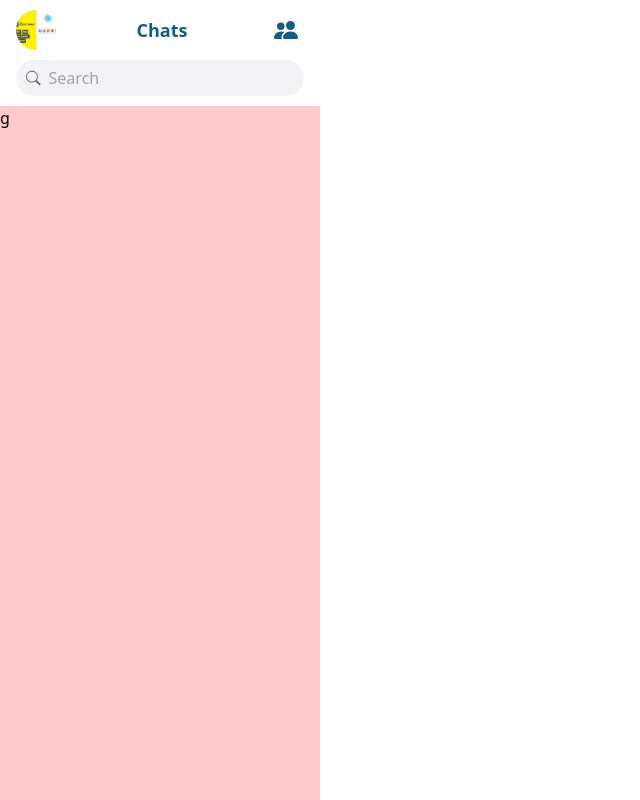
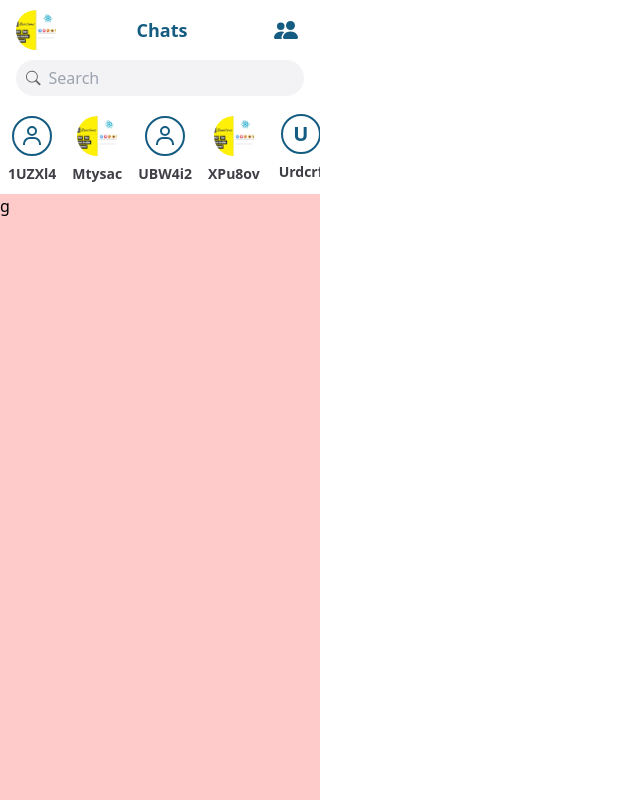
Before and after one commit to tuhinsaud4614/react-chat-app-client, a React (Create React App) app: page / in a window 1280 px wide. Shown: the whole page, without its empty margins (0-640 px from the left). Built offline with nearby package versions, Linux system fonts and the light colour scheme.

Commit message:
Component:Hook
useAvatar component created

```diff
--- /dev/null
+++ b/src/components/User/ActiveFriend.tsx
@@ -0,0 +1,35 @@
+import classNames from "classnames";
+import useAvatar from "../../hooks/useAvatar";
+import { getUserName } from "../../utils";
+import { IUser } from "../../utils/interfaces";
+
+const className = {
+  root: "flex flex-col justify-between items-center p-2 max-w-[90px] max-h-[5.5rem]",
+  avatar: "w-10 h-10 rounded-full overflow-hidden shrink-0 flex-grow",
+  common:
+    "w-10 h-10 border-2 border-secondary text-secondary rounded-full shrink-0 flex-grow",
+  text: "text-xl uppercase",
+  icon: "text-2xl",
+  title: "line-clamp-2 text-center text-sm mt-2 text-zinc-700 capitalize",
+};
+
+interface Props {
+  user: IUser;
+}
+
+export default function ActiveFriend({ user }: Props) {
+  const avatar = useAvatar({
+    user: user,
+    className: {
+      main: className.avatar,
+      text: classNames(className.common, className.text),
+      icon: classNames(className.common, className.icon),
+    },
+  });
+  return (
+    <li className={className.root}>
+      {avatar}
+      <strong className={className.title}>{getUserName(user)}</strong>
+    </li>
+  );
+}
--- /dev/null
+++ b/src/components/User/ActiveFriends.tsx
@@ -0,0 +1,18 @@
+import { demoUsers } from "../../utils/demo-data";
+import ActiveFriend from "./ActiveFriend";
+
+const className = {
+  root: "list-none m-0 flex items-center overflow-x-auto",
+};
+
+export default function ActiveFriends() {
+  return (
+    <section>
+      <ul className={className.root}>
+        {demoUsers.map((user) => (
+          <ActiveFriend key={user.id} user={user} />
+        ))}
+      </ul>
+    </section>
+  );
+}
--- a/src/components/User/Conversation.tsx
+++ b/src/components/User/Conversation.tsx
@@ -1,21 +1,20 @@
+import ActiveFriends from "./ActiveFriends";
 import ConversationHeader from "./ConversationHeader";
 import ConversationSearch from "./ConversationSearch";
 
 const className = {
   root: "w-full flex flex-col h-screen",
-  searchBox: "px-4 pb-2.5",
-  searchInputRoot: "flex items-center bg-[#868e991a] w-full rounded-3xl h-9",
-  searchResult: "w-full h-[80vh]",
 };
 
 export default function Conversation() {
   return (
-    <div className={className.root}>
+    <aside className={className.root}>
       <ConversationHeader />
       <ConversationSearch />
+      <ActiveFriends />
       <div className="bg-red-200 basis-full overflow-x-hidden">
         <div className="h-[200vh]">g</div>
       </div>
-    </div>
+    </aside>
   );
 }
--- a/src/components/User/ConversationSearch.tsx
+++ b/src/components/User/ConversationSearch.tsx
@@ -7,8 +7,9 @@ const className = {
   root: "px-4 pb-2.5",
   action: "hidden sm:block",
   input: "flex items-center bg-[#868e991a] w-full rounded-3xl h-9",
-  result: "w-full h-[80vh] rounded-md bg-white shadow-mine-2",
-  items: "list-none m-0 p-2.5",
+  result:
+    "w-full min-h-[40vh] max-h-[70vh] overflow-y-auto rounded-md bg-white shadow-mine-2",
+  items: "list-none h-full m-0 p-2.5",
 };
 
 function SearchAction() {
--- a/src/components/User/ConversationSearchItem.tsx
+++ b/src/components/User/ConversationSearchItem.tsx
@@ -1,7 +1,6 @@
-import { BiUser } from "react-icons/bi";
-import { useRipple } from "../../hooks";
+import { useAvatar, useRipple } from "../../hooks";
+import { getUserName } from "../../utils";
 import { IUser } from "../../utils/interfaces";
-import Avatar from "../Avatar";
 import ListTile from "../ListTile";
 
 const className = {
@@ -21,27 +20,17 @@ interface Props {
 }
 
 export default function ConversationSearchItem({ user, onClick }: Props) {
-  let leading = (
-    <Avatar.Icon icon={BiUser} size={24} rootClassName={className.avatarText} />
-  );
-
   const { mouseEvent } = useRipple({ className: "bg-primary/30" });
 
-  if (user.avatar) {
-    leading = <Avatar image={user.avatar} rootClassName={className.avatar} />;
-  } else if (user.firstName) {
-    leading = (
-      <Avatar.Text className={className.avatarText}>
-        {user.firstName[0]}
-      </Avatar.Text>
-    );
-  } else if (user.lastName) {
-    leading = (
-      <Avatar.Text className={className.avatarText}>
-        {user.lastName[0]}
-      </Avatar.Text>
-    );
-  }
+  const avatar = useAvatar({
+    user,
+    className: {
+      text: className.avatarText,
+      icon: className.avatarText,
+      main: className.avatar,
+    },
+  });
+
   return (
     <li
       className={className.root}
@@ -55,17 +44,11 @@ export default function ConversationSearchItem({ user, onClick }: Props) {
         classes={{ main: className.tileTitles }}
       >
         <ListTile.Leading className={className.leading}>
-          {leading}
+          {avatar}
         </ListTile.Leading>
-        {user.firstName || user.lastName ? (
-          <ListTile.Title className={className.tileTitle}>
-            {user.firstName} {user.lastName}
-          </ListTile.Title>
-        ) : (
-          <ListTile.Title className={className.tileTitle}>
-            {user.email.split("@")[0]}
-          </ListTile.Title>
-        )}
+        <ListTile.Title className={className.tileTitle}>
+          {getUserName(user)}
+        </ListTile.Title>
       </ListTile>
     </li>
   );
--- a/src/components/User/index.ts
+++ /dev/null
@@ -1,4 +0,0 @@
-export { default as Conversation } from "./Conversation";
-export { default as ConversationHeader } from "./ConversationHeader";
-export { default as ConversationSearch } from "./ConversationSearch";
-export { default as ConversationSearchItem } from "./ConversationSearchItem";
--- a/src/hooks/index.ts
+++ b/src/hooks/index.ts
@@ -1,3 +1,4 @@
+export { default as useAvatar } from "./useAvatar";
 export { default as useMediaquery } from "./useMediaQuery";
 export { default as useRipple } from "./useRipple";
 export { default as useSplitElement } from "./useSplitElement";
--- /dev/null
+++ b/src/hooks/useAvatar.tsx
@@ -0,0 +1,35 @@
+import * as React from "react";
+import { BiUser } from "react-icons/bi";
+import Avatar from "../components/Avatar";
+import { IUser } from "../utils/interfaces";
+
+interface Props {
+  user: IUser;
+  className?: {
+    icon?: string;
+    main?: string;
+    text?: string;
+  };
+}
+
+const useAvatar = ({ user, className }: Props) => {
+  if (user.avatar) {
+    return <Avatar image={user.avatar} rootClassName={className?.main} />;
+  }
+
+  if (user.firstName) {
+    return (
+      <Avatar.Text className={className?.text}>{user.firstName[0]}</Avatar.Text>
+    );
+  }
+
+  if (user.lastName) {
+    return (
+      <Avatar.Text className={className?.text}>{user.lastName[0]}</Avatar.Text>
+    );
+  }
+
+  return <Avatar.Icon icon={BiUser} rootClassName={className?.icon} />;
+};
+
+export default useAvatar;
--- a/src/pages/user/home/index.tsx
+++ b/src/pages/user/home/index.tsx
@@ -1,4 +1,4 @@
-import { Conversation } from "../../../components/User";
+import Conversation from "../../../components/User/Conversation";
 
 const className = {
   root: "flex flex-wrap",
--- a/src/utils/demo-data.ts
+++ b/src/utils/demo-data.ts
@@ -97,7 +97,7 @@ export const demoImage: IExtendedImage = {
 };
 
 export const demoUsers: IUser[] = Array.from<unknown, IUser>(
-  { length: 6 },
+  { length: 8 },
   (_, i) => ({
     avatar: i % 2 !== 0 ? demoImage : null,
     email: `${nanoid(6)}@gmail.com`,
--- a/src/utils/index.ts
+++ b/src/utils/index.ts
@@ -1,5 +1,6 @@
 import lodash from "lodash";
 import * as React from "react";
+import { IUser } from "./interfaces";
 
 export function instanceOf<T>(obj: any, checkerKey: keyof T): obj is T {
   return checkerKey in obj;
@@ -38,3 +39,11 @@ export function randomStringGenerate(
       return result;
   }
 }
+
+export function getUserName(
+  user: Pick<IUser, "email" | "firstName" | "lastName">
+) {
+  return user.firstName || user.lastName
+    ? `${user.firstName} ${user.lastName}`.trim()
+    : user.email.split("@")[0];
+}
```
